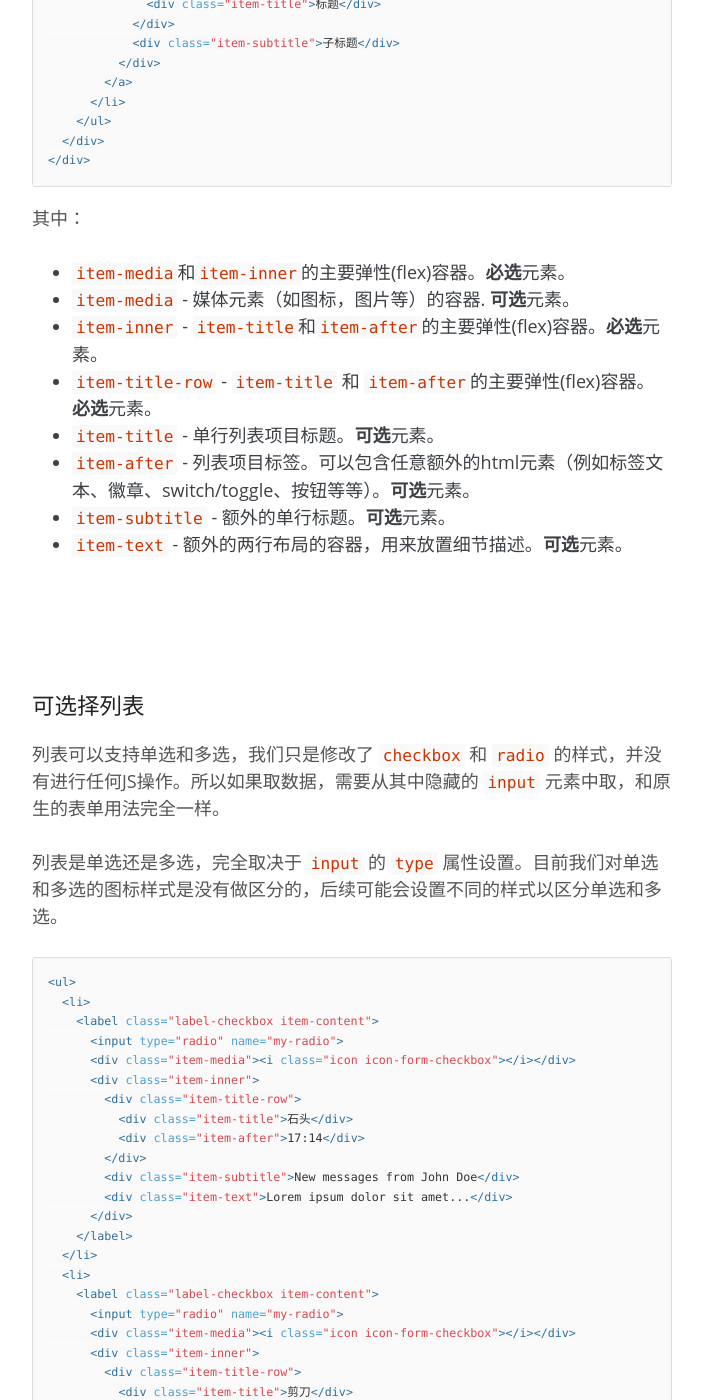
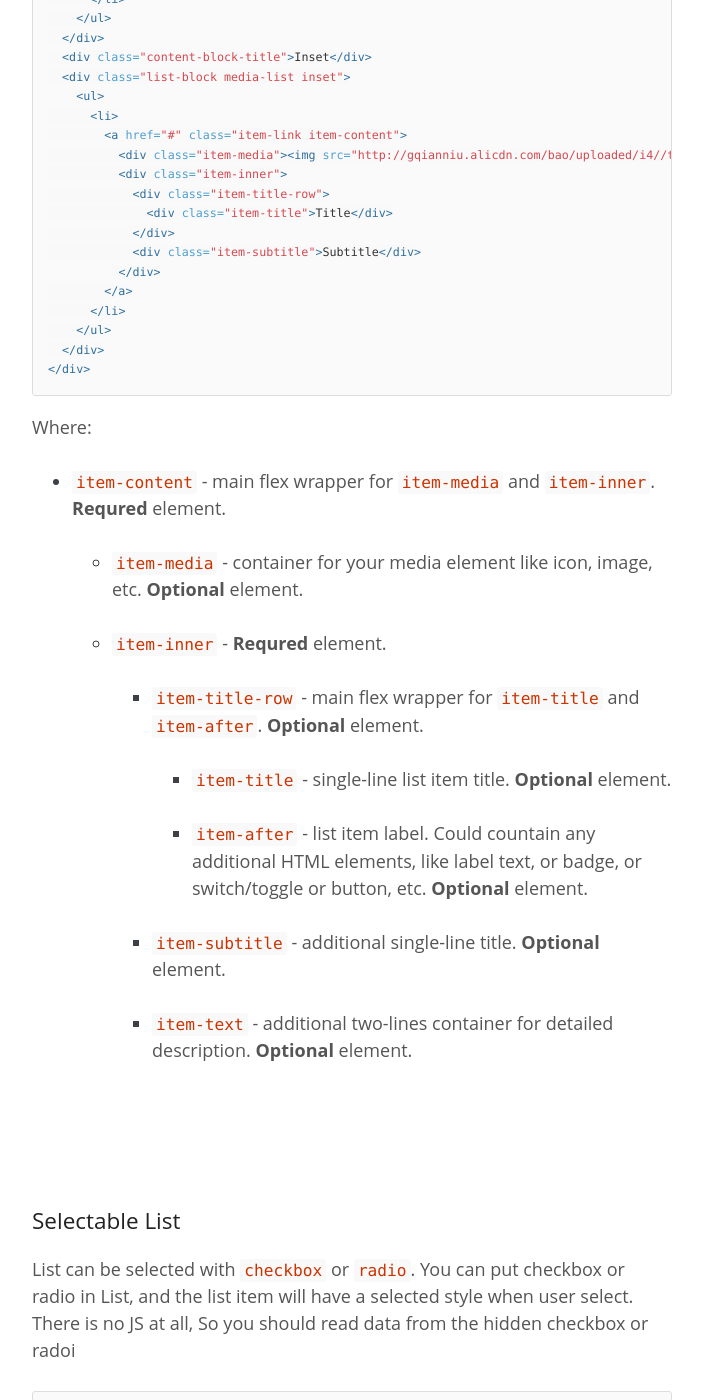
Before and after one commit to lihongxun945/light7-cn, a Jekyll site: the page built from docs/components.html, in a window 1280 px wide and 1400 px high, scrolled down 53563 px. Shown: the whole window, without its empty margins (181-884 px from the left). Built offline with Jekyll 4.4.1, drawn with Linux system fonts in a browser that asks for light colours; a style sheet for code colours, icons or effects is not loaded; some of the changed text lies outside the part shown.

Commit message:
udpate en

```diff
--- a/docs/_includes/_components/layout.html
+++ b/docs/_includes/_components/layout.html
@@ -1,52 +1,52 @@
 <article class="component" id="layout" data-url='structure'>
-  <h2 class="component-title">页面基本结构</h2>
-  <p class="component-description">我们对页面的基本结构是有要求的，否则可能会出现样式错误或者无法正确加载页面等问题。</p>
-  <p>基本的页面布局如下：</p>
+  <h2 class="component-title">layout</h2>
+  <p class="component-description">The layout of page should be correct. Every page should have a <code>.page</code> container, and put contents in <code>.content</code> container.</p>
+  <p>Here is the basic layout of a page:</p>
 
   <div class="component-example component-example-fullbleed">
   </div>
 {% highlight html %}
-<!-- page 容器 -->
+<!-- page containet -->
 <div class="page">
-  <!-- 标题栏 -->
+  <!-- titlebar -->
   <header class="bar bar-nav">
     <a class="icon icon-me pull-left open-panel"></a>
-    <h1 class="title">标题</h1>
+    <h1 class="title">Title</h1>
   </header>
 
-  <!-- 工具栏 -->
+  <!-- toolbar -->
   <nav class="bar bar-tab">
     <a class="tab-item active" href="#">
       <span class="icon icon-home"></span>
-      <span class="tab-label">首页</span>
+      <span class="tab-label">Home</span>
     </a>
     <a class="tab-item" href="#">
       <span class="icon icon-star"></span>
-      <span class="tab-label">收藏</span>
+      <span class="tab-label">Fav</span>
     </a>
     <a class="tab-item" href="#">
       <span class="icon icon-settings"></span>
-      <span class="tab-label">设置</span>
+      <span class="tab-label">Settings</span>
     </a>
   </nav>
 
-  <!-- 这里是页面内容区 -->
+  <!-- page content -->
   <div class="content">
-    <div class="content-block">这里是content</div>
+    <div class="content-block">content here</div>
   </div>
 </div>
 
-<!-- popup, panel 等放在这里 -->
+<!-- popup, panel -->
 <div class="panel-overlay"></div>
 <!-- Left Panel with Reveal effect -->
 <div class="panel panel-left panel-reveal">
   <div class="content-block">
-    <p>这是一个侧栏</p>
+    <p>Here is a side panel</p>
     <p></p>
     <!-- Click on link with "close-panel" class will close panel -->
-    <p><a href="#" class="close-panel">关闭</a></p>
+    <p><a href="#" class="close-panel">close</a></p>
   </div>
 </div>
 {% endhighlight %}
-<p>注意！每一个页面都要有一个 <code>.page</code> 容器。如果你的页面中没有这个容器，很可能导致如侧栏之类的组件无法正常工作。</p>
+<p>Ever page should have a <code>.page</code> container.</p>
 </article>
--- a/docs/_includes/_components/list.html
+++ b/docs/_includes/_components/list.html
@@ -1,70 +1,70 @@
 <article class="component" id="list" data-url='list'>
-  <h2 class="component-title">列表</h2>
-  <p class="component-description">常在iOS应用中看到的列表，是种多功能且强大的交互组件。列表将数据展现在一个可滚动的多行的列表中，可以将数据划分成不同的片段/组（sections/groups）。</p>
-  <p class="component-description">列表有以下用途：</p>
+  <h2 class="component-title">List</h2>
+  <p class="component-description">List views are versatile and powerful user interface compontents frequently found in iOS apps. A list view presents data in a scrollable list of multiple rows that may be divided into sections/groups.</p>
+  <p class="component-description">List views have many purposes:</p>
   <ul>
-    <li>让用户可以浏览结构化的多级数据</li>
-    <li>展现一个索引列表</li>
-    <li>在可视化的不同分组中，显示详细信息和控件</li>
-    <li>展现一个可以选择的列表</li>
+    <li>To let users navigate through hierarchically structured data</li>
+    <li>To present an indexed list of items</li>
+    <li>To display detail information and controls in visually distinct groupings</li>
+    <li>To present a selectable list of options</li>
   </ul>
 
 {% highlight html %}
 <header class="bar bar-nav">
-  <h1 class="title">视图列表</h1>
+  <h1 class="title">List view</h1>
 </header>
 <div class="content">
-  <div class="content-block-title">图标、标题和副标题</div>
+  <div class="content-block-title">With icon, title and after</div>
   <div class="list-block">
     <ul>
       <li class="item-content">
         <div class="item-media"><i class="icon icon-f7"></i></div>
         <div class="item-inner">
-          <div class="item-title">商品名称</div>
-          <div class="item-after">杜蕾斯</div>
+          <div class="item-title">Bom</div>
+          <div class="item-after">12:12</div>
         </div>
       </li>
       <li class="item-content">
         <div class="item-media"><i class="icon icon-f7"></i></div>
         <div class="item-inner">
-          <div class="item-title">型号</div>
-          <div class="item-after">极致超薄型</div>
+          <div class="item-title">Gender</div>
+          <div class="item-after">Male</div>
         </div>
       </li>
     </ul>
   </div>
-  <div class="content-block-title">标题和副标题</div>
+  <div class="content-block-title">With title and after</div>
   <div class="list-block">
     <ul>
       <li class="item-content">
         <div class="item-inner">
-          <div class="item-title">商品名称</div>
-          <div class="item-after">杜蕾斯</div>
+          <div class="item-title">Bom</div>
+          <div class="item-after">12:12</div>
         </div>
       </li>
       <li class="item-content">
         <div class="item-inner">
-          <div class="item-title">型号</div>
-          <div class="item-after">极致超薄型</div>
+          <div class="item-title">Gender</div>
+          <div class="item-after">Male</div>
         </div>
       </li>
     </ul>
   </div>
-  <div class="content-block-title">带箭头</div>
+  <div class="content-block-title">With Arrow</div>
   <div class="list-block">
     <ul>
       <li class="item-content item-link">
         <div class="item-media"><i class="icon icon-f7"></i></div>
         <div class="item-inner">
-          <div class="item-title">商品名称</div>
-          <div class="item-after">杜蕾斯</div>
+          <div class="item-title">Bom</div>
+          <div class="item-after">12:12</div>
         </div>
       </li>
       <li class="item-content item-link">
         <div class="item-media"><i class="icon icon-f7"></i></div>
         <div class="item-inner">
-          <div class="item-title">型号</div>
-          <div class="item-after">极致超薄型</div>
+          <div class="item-title">Gender</div>
+          <div class="item-after">Male</div>
         </div>
       </li>
     </ul>
@@ -72,26 +72,46 @@
 </div>
 {% endhighlight %}
 
-  <p class="component-description">其中：</p>
+  <p class="component-description">Where:</p>
   <ul>
-    <li><code>item-content</code> - <code>item-media</code>和<code>item-inner</code>的主要弹性(flex)容器。<strong>必选</strong>元素。</li>
-    <li><code>item-media</code> - 媒体元素（如图标，图片等）的容器。<strong>可选</strong>元素。</li>
-    <li><code>item-inner</code> - <code>item-title</code>和<code>item-after</code>的主要弹性(flex)容器。<strong>必选</strong>元素。</li>
-    <li><code>item-title</code> - 单行列表项目标题。<strong>必选</strong>元素。</li>
-    <li><code>item-after</code> - 列表项目标签。可以包含任意额外的html元素（例如标签文本、徽章、switch/toggle、按钮等等）。<strong>可选</strong>元素。</li>
+    <ul>
+      <li>
+        <p><code>item-content</code> - main flex wrapper for <code>item-media</code> and <code>item-inner</code>. <strong>Requred</strong> element.</p>
+      </li>
+      <ul>
+        <li>
+          <p><code>item-media</code> - container for your media element like icon, image, etc. <strong>Optional</strong> element.</p>
+        </li>
+        <li>
+          <p><code>item-inner</code> - main flex wrapper for <code>item-title</code> and <code>item-after</code>. <strong>Requred</strong> element.</p>
+        </li>
+        <ul>
+          <li>
+            <p><code>item-title</code> - single-line list item title. <strong>Required</strong> element.</p>
+          </li>
+          <li>
+            <p><code>item-after</code> - list item label. Could countain any additional HTML elements, like label text, or badge, or switch/toggle or button, etc. <strong>Optional</strong> element.</p>
+          </li>
+        </ul>
+      </ul>
+    </ul>
   </ul>
 
-  <p>在 <code>.item-content</code> 上加上 <code>.item-link</code> 会增加一个向右的箭头。</p>
+  <p>Add <code>.item-link</code> class on <code>.item-content</code> will make it show a right arrow。</p>
 
 </article>
 
 <article class="component active">
-  <h3 class="component-title">联系人列表（Contacts List）</h3>
-  <p class="component-description">联系人列表用来展示个人的联系方式。</p>
-  <p>联系人列表是<a href="#list">分组列表（Grouped Lists）</a>的一个特殊的类型，主要有2点不同：</p>
+  <h3 class="component-title">Contacts List</h3>
+  <p class="component-description">Show contacts</p>
+  <p>Contacts list is a particular case of <a href="list-view.html#grouped-lists">Grouped Lists</a> with two differences:</p>
   <ul>
-    <li>列表区域元素（“list-block”）需要带上额外的“contacts-block”类</li>
-    <li>页面内容元素（“page-content”）需要带上额外的“contacts-content”类</li>
+    <li>
+      <p><code>list-block</code> should have additional <code>contacts-block</code> class</p>
+    </li>
+    <li>
+      <p><code>page-content</code> should have additional <code>contacts-content</code> class</p>
+    </li>
   </ul>
 
   <div class="component-example component-example-fullbleed">
@@ -99,7 +119,7 @@
 
 {% highlight html %}
 <header class="bar bar-nav">
-  <h1 class="title">联系人列表</h1>
+  <h1 class="title">Contacts List</h1>
 </header>
 <div class="content">
   <div class="list-block contacts-block">
@@ -116,49 +136,49 @@
         <li>
           <div class="item-content">
             <div class="item-inner">
-              <div class="item-title">标题2</div>
+              <div class="item-title">Person1</div>
             </div>
           </div>
         </li>
         <li>
           <div class="item-content">
             <div class="item-inner">
-              <div class="item-title">标题3</div>
+              <div class="item-title">Person2</div>
             </div>
           </div>
         </li>
         <li>
           <div class="item-content">
             <div class="item-inner">
-              <div class="item-title">标题4</div>
+              <div class="item-title">Person3</div>
             </div>
           </div>
         </li>
         <li>
           <div class="item-content">
             <div class="item-inner">
-              <div class="item-title">标题5</div>
+              <div class="item-title">Person4</div>
             </div>
           </div>
         </li>
         <li>
           <div class="item-content">
             <div class="item-inner">
-              <div class="item-title">标题6</div>
+              <div class="item-title">Person5</div>
             </div>
           </div>
         </li>
         <li>
           <div class="item-content">
             <div class="item-inner">
-              <div class="item-title">标题7</div>
+              <div class="item-title">Person6</div>
             </div>
           </div>
         </li>
         <li>
           <div class="item-content">
             <div class="item-inner">
-              <div class="item-title">标题8</div>
+              <div class="item-title">Person7</div>
             </div>
           </div>
         </li>
@@ -170,42 +190,42 @@
         <li>
           <div class="item-content">
             <div class="item-inner">
-              <div class="item-title">标题1</div>
+              <div class="item-title">Tom</div>
             </div>
           </div>
         </li>
         <li>
           <div class="item-content">
             <div class="item-inner">
-              <div class="item-title">标题2</div>
+              <div class="item-title">TOm</div>
             </div>
           </div>
         </li>
         <li>
           <div class="item-content">
             <div class="item-inner">
-              <div class="item-title">标题3</div>
+              <div class="item-title">Tom3</div>
             </div>
           </div>
         </li>
         <li>
           <div class="item-content">
             <div class="item-inner">
-              <div class="item-title">标题4</div>
+              <div class="item-title">Tom4</div>
             </div>
           </div>
         </li>
         <li>
           <div class="item-content">
             <div class="item-inner">
-              <div class="item-title">标题5</div>
+              <div class="item-title">Tom5</div>
             </div>
           </div>
         </li>
         <li>
           <div class="item-content">
             <div class="item-inner">
-              <div class="item-title">标题6</div>
+              <div class="item-title">Tom6</div>
             </div>
           </div>
         </li>
@@ -217,49 +237,49 @@
         <li>
           <div class="item-content">
             <div class="item-inner">
-              <div class="item-title">标题1</div>
+              <div class="item-title">David1</div>
             </div>
           </div>
         </li>
         <li>
           <div class="item-content">
             <div class="item-inner">
-              <div class="item-title">标题2</div>
+              <div class="item-title">David2</div>
             </div>
           </div>
         </li>
         <li>
           <div class="item-content">
             <div class="item-inner">
-              <div class="item-title">标题3</div>
+              <div class="item-title">David3</div>
             </div>
           </div>
         </li>
         <li>
           <div class="item-content">
             <div class="item-inner">
-              <div class="item-title">标题4</div>
+              <div class="item-title">David4</div>
             </div>
           </div>
         </li>
         <li>
           <div class="item-content">
             <div class="item-inner">
-              <div class="item-title">标题5</div>
+              <div class="item-title">David5</div>
             </div>
           </div>
         </li>
         <li>
           <div class="item-content">
             <div class="item-inner">
-              <div class="item-title">标题6</div>
+              <div class="item-title">David6</div>
             </div>
           </div>
         </li>
         <li>
           <div class="item-content">
             <div class="item-inner">
-              <div class="item-title">标题7</div>
+              <div class="item-title">David7</div>
             </div>
           </div>
         </li>
@@ -271,7 +291,7 @@
         <li>
           <div class="item-content">
             <div class="item-inner">
-              <div class="item-title">标题1</div>
+              <div class="item-title">Lily1</div>
             </div>
           </div>
         </li>
@@ -284,19 +304,19 @@
 </article>
 
 <article class="component active">
-  <h3 class="component-title">多媒体列表（Media List View）</h3>
-  <p class="component-description">多媒体列表是<a href="#list">列表（list view）</a>的扩展，它是为了展示更复杂的数据比如产品，服务，用户等等。</p>
-  <p class="component-description">当然，它的布局更为复杂：</p>
+  <h3 class="component-title">Media List View</h3>
+  <p>Media list view is extended case of <a href="#list.html">list view</a> indended to display more complex data like products, services, users, etc.</p>
+  <p>And of course it has a bit more complex layout:</p>
 
   <div class="component-example component-example-fullbleed">
   </div>
 
 {% highlight html %}
 <header class="bar bar-nav">
-  <h1 class="title">多媒体列表</h1>
+  <h1 class="title">Media List</h1>
 </header>
 <div class="content">
-  <div class="content-block-title">曲目</div>
+  <div class="content-block-title">Title</div>
   <div class="list-block media-list">
     <ul>
       <li>
@@ -304,17 +324,17 @@
           <div class="item-media"><img src="http://gqianniu.alicdn.com/bao/uploaded/i4//tfscom/i3/TB10LfcHFXXXXXKXpXXXXXXXXXX_!!0-item_pic.jpg_250x250q60.jpg" style='width: 4rem;'></div>
           <div class="item-inner">
             <div class="item-title-row">
-              <div class="item-title">标题</div>
+              <div class="item-title">Title</div>
               <div class="item-after">$15</div>
             </div>
-            <div class="item-subtitle">标题</div>
-            <div class="item-text">此处是文本内容...</div>
+            <div class="item-subtitle">Title</div>
+            <div class="item-text">some text here...</div>
           </div>
         </a>
       </li>
     </ul>
   </div>
-  <div class="content-block-title">邮件应用</div>
+  <div class="content-block-title">Mail App</div>
   <div class="list-block media-list">
     <ul>
       <li>
@@ -324,14 +344,14 @@
               <div class="item-title">Facebook</div>
               <div class="item-after">17:14</div>
             </div>
-            <div class="item-subtitle">子标题</div>
-            <div class="item-text">此处是文本内容...</div>
+            <div class="item-subtitle">Title</div>
+            <div class="item-text">Some text here...</div>
           </div>
         </a>
       </li>
     </ul>
   </div>
-  <div class="content-block-title">简单列表</div>
+  <div class="content-block-title">Simple list</div>
   <div class="list-block media-list">
     <ul>
       <li>
@@ -339,15 +359,15 @@
           <div class="item-media"><img src="http://gqianniu.alicdn.com/bao/uploaded/i4//tfscom/i3/TB10LfcHFXXXXXKXpXXXXXXXXXX_!!0-item_pic.jpg_250x250q60.jpg" style='width: 2.2rem;'></div>
           <div class="item-inner">
             <div class="item-title-row">
-              <div class="item-title">标题</div>
+              <div class="item-title">Title</div>
             </div>
-            <div class="item-subtitle">子标题</div>
+            <div class="item-subtitle">sub title</div>
           </div>
         </div>
       </li>
     </ul>
   </div>
-  <div class="content-block-title">嵌入式</div>
+  <div class="content-block-title">Inset</div>
   <div class="list-block media-list inset">
     <ul>
       <li>
@@ -355,9 +375,9 @@
           <div class="item-media"><img src="http://gqianniu.alicdn.com/bao/uploaded/i4//tfscom/i3/TB10LfcHFXXXXXKXpXXXXXXXXXX_!!0-item_pic.jpg_250x250q60.jpg" style='width: 2.2rem;'></div>
           <div class="item-inner">
             <div class="item-title-row">
-              <div class="item-title">标题</div>
+              <div class="item-title">Title</div>
             </div>
-            <div class="item-subtitle">子标题</div>
+            <div class="item-subtitle">Subtitle</div>
           </div>
         </a>
       </li>
@@ -366,25 +386,43 @@
 </div>
 {% endhighlight %}
 
-  <p class="component-description">其中：</p>
+<p>Where:</p>
+<ul>
+  <li>
+    <p><code>item-content</code> - main flex wrapper for <code>item-media</code> and <code>item-inner</code>. <strong>Requred</strong> element.</p>
+  </li>
   <ul>
-    <li><code>item-media</code>和<code>item-inner</code>的主要弹性(flex)容器。<strong>必选</strong>元素。</li>
-    <li><code>item-media</code> - 媒体元素（如图标，图片等）的容器. <strong>可选</strong>元素。</li>
-    <li><code>item-inner</code> - <code>item-title</code>和<code>item-after</code>的主要弹性(flex)容器。<strong>必选</strong>元素。</li>
-    <li><code>item-title-row</code> - <code>item-title</code> 和 <code>item-after</code>的主要弹性(flex)容器。<strong>必选</strong>元素。</li>
-    <li><code>item-title</code> - 单行列表项目标题。<strong>可选</strong>元素。</li>
-    <li><code>item-after</code> - 列表项目标签。可以包含任意额外的html元素（例如标签文本、徽章、switch/toggle、按钮等等）。<strong>可选</strong>元素。</li>
-    <li><code>item-subtitle</code> - 额外的单行标题。<strong>可选</strong>元素。</li>
-    <li><code>item-text</code> - 额外的两行布局的容器，用来放置细节描述。<strong>可选</strong>元素。</li>
+    <li>
+      <p><code>item-media</code> - container for your media element like icon, image, etc. <strong>Optional</strong> element.</p>
+    </li>
+    <li>
+      <p><code>item-inner</code> - <strong>Requred</strong> element.</p>
+    </li>
+    <ul>
+      <li>
+        <p><code>item-title-row</code> - main flex wrapper for <code>item-title</code> and <code>item-after</code>. <strong>Optional</strong> element.</p>
+      </li>
+      <ul>
+        <li>
+          <p><code>item-title</code> - single-line list item title. <strong>Optional</strong> element.</p>
+        </li>
+        <li>
+          <p><code>item-after</code> - list item label. Could countain any additional HTML elements, like label text, or badge, or switch/toggle or button, etc. <strong>Optional</strong> element. </p>
+        </li>
+      </ul>
+      <li>
+        <p><code>item-subtitle</code> - additional single-line title. <strong>Optional</strong> element.</p>
+      </li>
+      <li>
+        <p><code>item-text</code> - additional two-lines container for detailed description. <strong>Optional</strong> element.</p>
+      </li>
+    </ul>
   </ul>
-
 </article>
 
 <article class="component active" id='check-list' data-url='check-list'>
-  <h3 class="component-title">可选择列表</h3>
-  <p class="component-description">列表可以支持单选和多选，我们只是修改了 <code>checkbox</code> 和 <code>radio</code> 的样式，并没有进行任何JS操作。所以如果取数据，需要从其中隐藏的 <code>input</code> 元素中取，和原生的表单用法完全一样。</p>
-
-  <p>列表是单选还是多选，完全取决于 <code>input</code> 的 <code>type</code> 属性设置。目前我们对单选和多选的图标样式是没有做区分的，后续可能会设置不同的样式以区分单选和多选。</p>
+  <h3 class="component-title">Selectable List</h3>
+  <p class="component-description">List can be selected with <code>checkbox</code> or <code>radio</code>. You can put checkbox or radio in List, and the list item will have a selected style when user select. There is no JS at all, So you should read data from the hidden checkbox or radoi</p>
 
 {% highlight html %}
 <ul>
@@ -394,7 +432,7 @@
       <div class="item-media"><i class="icon icon-form-checkbox"></i></div>
       <div class="item-inner">
         <div class="item-title-row">
-          <div class="item-title">石头</div>
+          <div class="item-title">Lily</div>
           <div class="item-after">17:14</div>
         </div>
         <div class="item-subtitle">New messages from John Doe</div>
@@ -408,7 +446,7 @@
       <div class="item-media"><i class="icon icon-form-checkbox"></i></div>
       <div class="item-inner">
         <div class="item-title-row">
-          <div class="item-title">剪刀</div>
+          <div class="item-title">Lucy</div>
           <div class="item-after">17:14</div>
         </div>
         <div class="item-subtitle">New messages from John Doe</div>
@@ -419,6 +457,6 @@
 </ul>
 {% endhighlight %}
 
-  <p>因为选择操作是由原生的 <code>input</code> 实现的，所以只需要把上面的代码中的 input 元素的 <code>type="radio"</code> 改成 <code>type="checkbox"</code> 就可以变成多选。</p>
+  <p>Change the type of <code>input</code> to "checkbox" to make multiple select.</p>
 
 </article>
```
